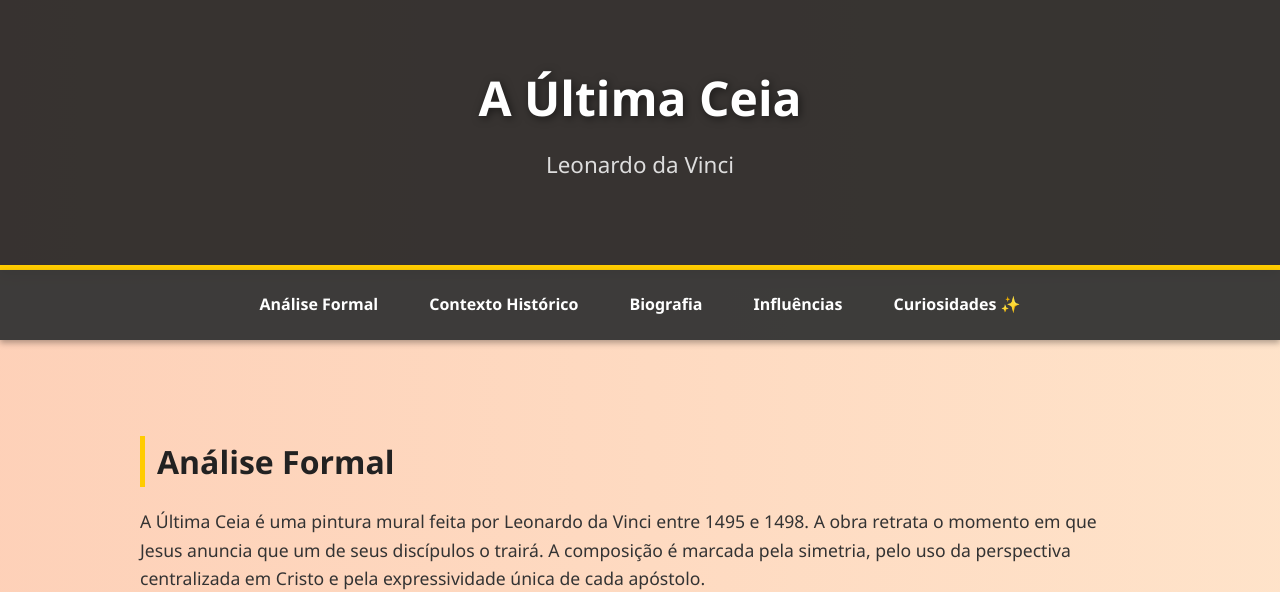
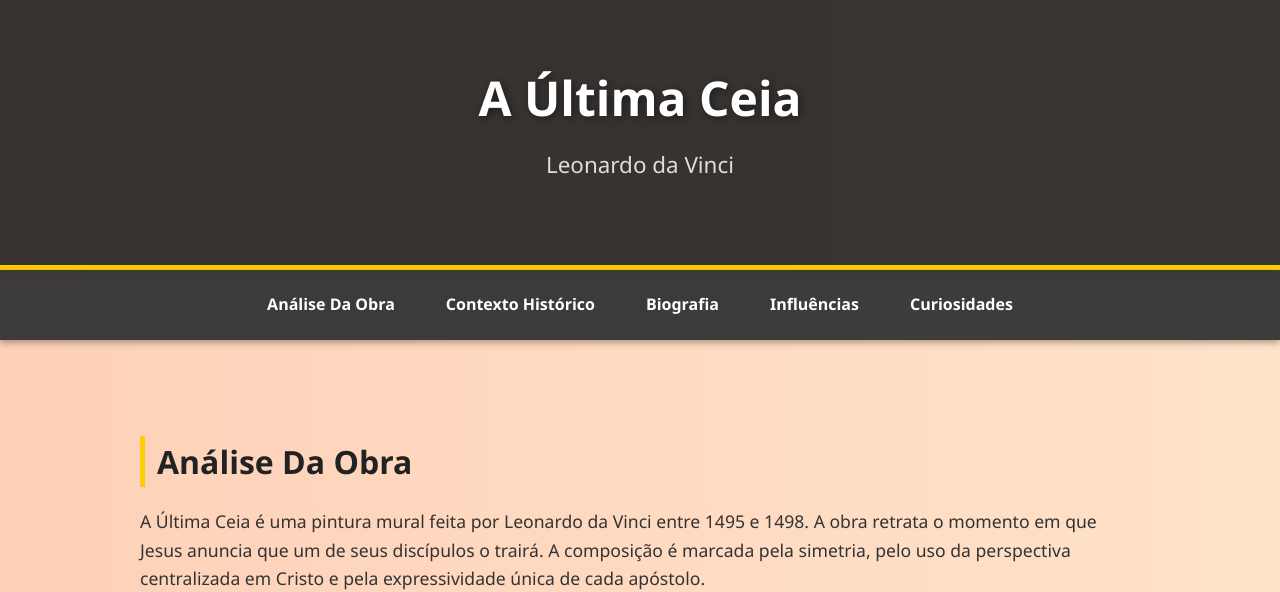
Before and after one commit to mpzin09/site-apresenta-o-, a plain HTML site: page Index.html in a window 1280 px wide. Shown: the top 592 px of the page. Drawn offline with Linux system fonts and the light colour scheme.

Commit message:
Update Index.html

```diff
--- a/Index.html
+++ b/Index.html
@@ -201,15 +201,15 @@
 </header>
 
 <nav>
-  <a href="#analise">Análise Formal</a>
+  <a href="#analise">Análise Da Obra</a>
   <a href="#contexto">Contexto Histórico</a>
   <a href="#biografia">Biografia</a>
   <a href="#influencias">Influências</a>
-  <a href="#curiosidades">Curiosidades ✨</a>
+  <a href="#curiosidades">Curiosidades </a>
 </nav>
 
 <section id="analise">
-  <h2>Análise Formal</h2>
+  <h2>Análise Da Obra</h2>
   <p>
     A Última Ceia é uma pintura mural feita por Leonardo da Vinci entre 1495 e 1498.
     A obra retrata o momento em que Jesus anuncia que um de seus discípulos o trairá.
@@ -265,7 +265,7 @@
 </section>
 
 <section id="curiosidades">
-  <h2>Curiosidades ✨</h2>
+  <h2>Curiosidades </h2>
   <div class="curiosidades">
     <ul>
       <li>Leonardo experimentou uma técnica de pintura sobre gesso seco, que causou rápida deterioração.</li>
@@ -306,4 +306,4 @@
   });
 </script>
 </body>
-    </html>
+</html>
```
